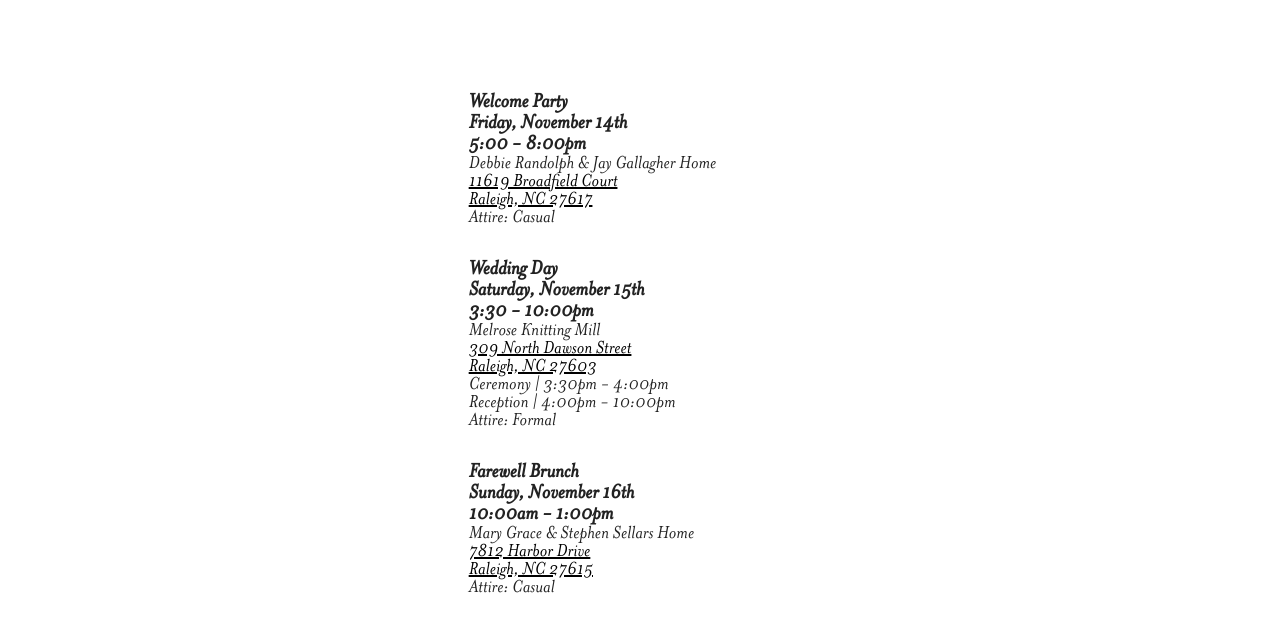
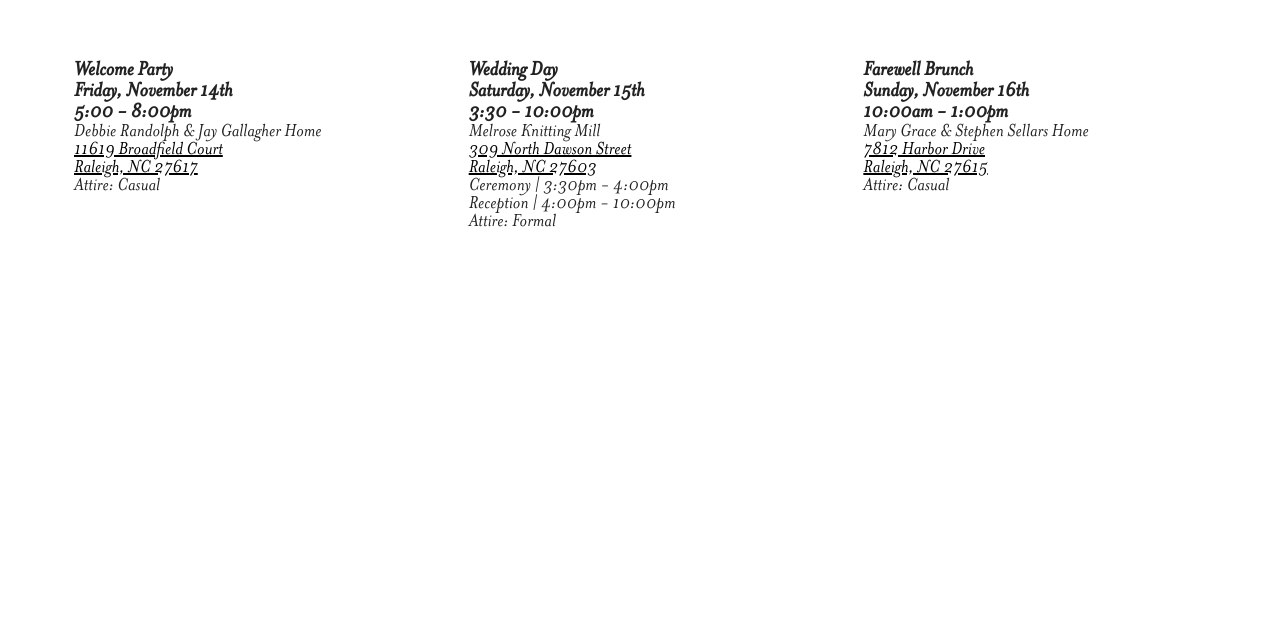
Before and after one commit to TylerHext/website-wedding, a plain HTML site: page pages/itinerary.html in a window 1280 px wide. Shown: the part 569-1199 px from the top of the page. After the commit the page ends 840 px from the top, so only its background shows below. Drawn offline with Linux system fonts and the light colour scheme.

Commit message:
itnierninery

```diff
--- a/pages/itinerary.html
+++ b/pages/itinerary.html
@@ -180,7 +180,6 @@
                 <img src="../images/MathildeandTyler5.jpg" alt="Photo booth strip">
             </div>
             <div class="itinerary-photo itinerary-mill-img">
-                <!-- <img src="../images/melrose-knitting-mill-historic-image.jpg" alt="Melrose Knitting Mill historic image"> -->
                  <img src="../images/itinerary-header.jpg" alt="Melrose Knitting Mill historic image">
             </div>
             <div class="itinerary-photo itinerary-grid-img">
@@ -190,10 +189,8 @@
                 <img src="../images/MathildeandTyler3.jpg" alt="Mathilde and Tyler laughing">
             </div>
         </div>
-        <!-- Second row: three event details horizontally, independent of image height -->
-        <div class="details-flex-container">
-            <div class="details-flex-row"></div>
-            <div class="details-flex-row">
+        <!-- Second row: three event details horizontally, in columns -->
+        <div class="details-flex-container event-columns">
             <div class="itinerary-details">
                 <strong>Welcome Party<br>Friday, November 14th<br>5:00 - 8:00pm</strong>
                 <div>Debbie Randolph & Jay Gallagher Home<br>
@@ -217,8 +214,6 @@
                 <div>Attire: Casual</div>
             </div>
         </div>
-            <div class="details-flex-row"></div>
-        </div>
     </div>
 </body>
 </html>
```
Lines whose indentation alone changed are shown as unchanged.
